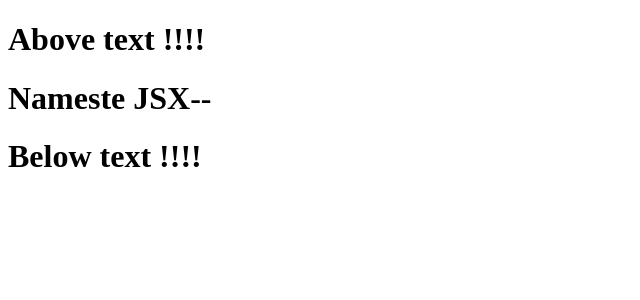
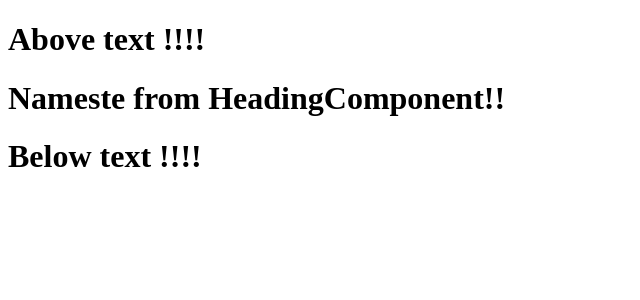
Before and after one commit to udaykumarburgula2k/namaste-react-uday, a React (Vite) app: page / in a window 1280 px wide. Shown: the top 300 px of the page, without its empty margins (0-640 px from the left). Built offline with nearby package versions, Linux system fonts and the light colour scheme.

Commit message:
funcational component different syntax and rendering

```diff
--- a/App.js
+++ b/App.js
@@ -28,7 +28,7 @@ console.log(jsxHeading); // This will log a React element object
 const HeadingComponent = () => {
     return (
         <h1>
-            Nameste from HeadingComponent
+            Nameste from HeadingComponent!!
         </h1>
     );
 };
@@ -45,4 +45,5 @@ const HeadingComponent3 = () => <h1 id="jsx-heading" className="header" tabIndex
 
 const root = ReactDOM.createRoot(document.getElementById("root"));
 
-root.render(jsxHeading); // React element object converted to HTML and displayed inside root div
+root.render(<HeadingComponent />); // render funcational component to the page.
+// React element object converted to HTML and displayed inside root div
```
